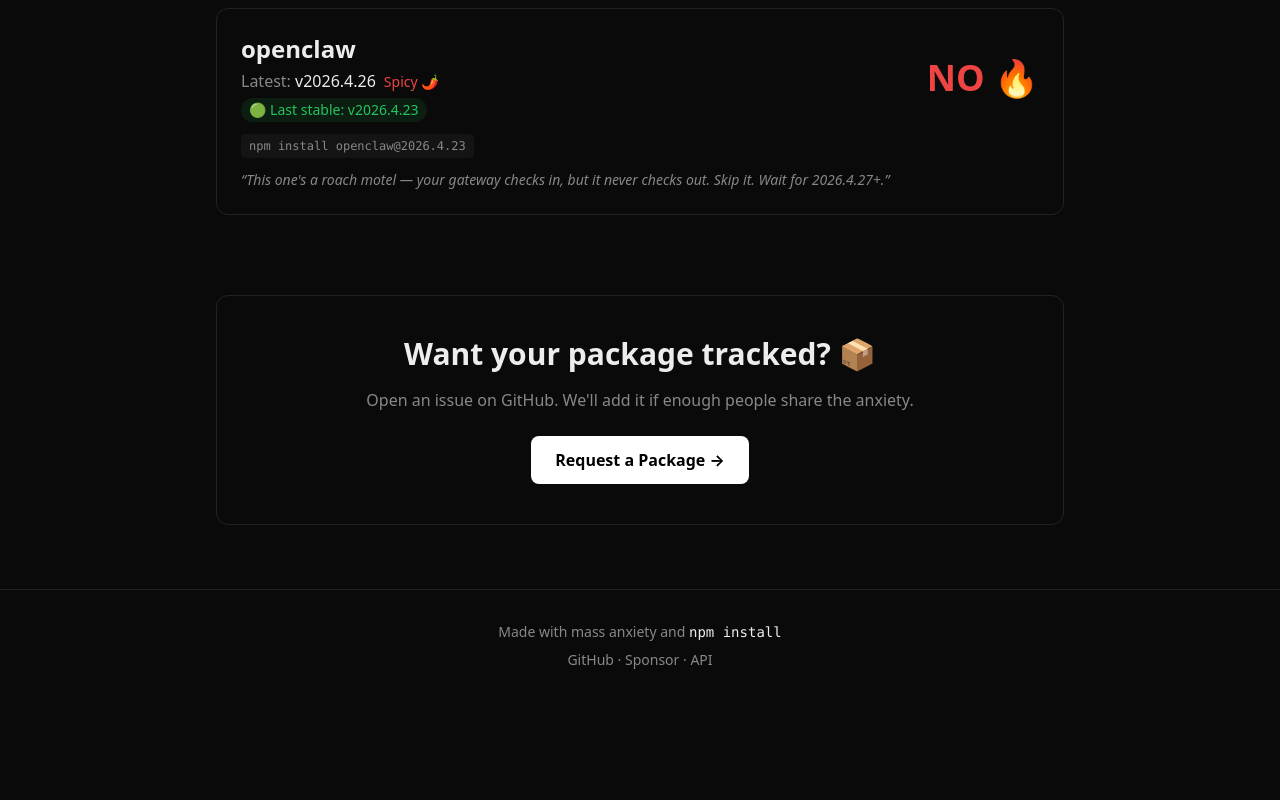
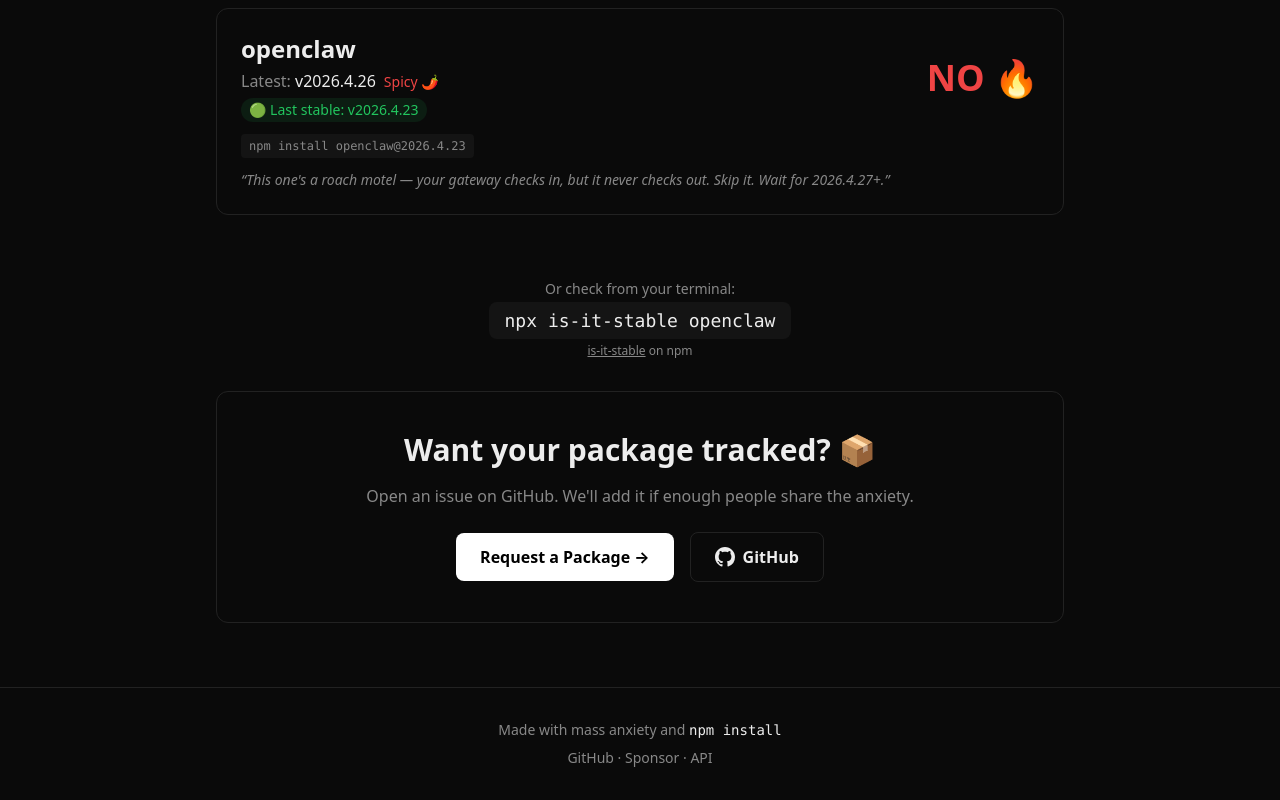
Before and after one commit to exisz/IsItStable, a Next.js app: page / in a window 1280 px wide. Shown: the part 442-1242 px from the top of the page. Before the commit the page ends 1144 px from the top, so only its background shows below. Built offline with nearby package versions, Linux system fonts and the light colour scheme.

Commit message:
feat: improve README, homepage, add Vercel Analytics (NEBULA-98)

```diff
--- a/package.json
+++ b/package.json
@@ -9,6 +9,7 @@
     "lint": "eslint"
   },
   "dependencies": {
+    "@vercel/analytics": "^2.0.1",
     "next": "16.2.4",
     "react": "19.2.4",
     "react-dom": "19.2.4"
--- a/src/app/layout.tsx
+++ b/src/app/layout.tsx
@@ -1,4 +1,5 @@
 import type { Metadata } from "next";
+import { Analytics } from "@vercel/analytics/next";
 import "./globals.css";
 
 export const metadata: Metadata = {
@@ -51,6 +52,7 @@
             <a href="/api/v1/openclaw/verdict" className="hover:text-white transition-colors">API</a>
           </p>
         </footer>
+        <Analytics />
       </body>
     </html>
   );
--- a/src/app/page.tsx
+++ b/src/app/page.tsx
@@ -99,12 +99,22 @@
         </div>
       </section>
 
+      {/* CLI */}
+      <section className="text-center mt-16 mb-4">
+        <p className="text-[var(--color-muted)] text-sm mb-2">Or check from your terminal:</p>
+        <code className="text-lg font-mono bg-[var(--color-card)] px-4 py-2 rounded-lg">npx is-it-stable openclaw</code>
+        <p className="mt-2 text-xs text-[var(--color-muted)]">
+          <a href="https://www.npmjs.com/package/is-it-stable" target="_blank" rel="noopener" className="hover:text-white transition-colors underline">is-it-stable</a> on npm
+        </p>
+      </section>
+
       {/* CTA */}
-      <section className="text-center mt-20 border border-[var(--color-border)] rounded-xl p-10">
+      <section className="text-center mt-8 border border-[var(--color-border)] rounded-xl p-10">
         <h2 className="text-3xl font-bold mb-4">Want your package tracked? 📦</h2>
         <p className="text-[var(--color-muted)] mb-6">
           Open an issue on GitHub. We&apos;ll add it if enough people share the anxiety.
         </p>
+        <div className="flex items-center justify-center gap-4">
           <a
             href="https://github.com/exisz/IsItStable/issues/new"
             target="_blank"
@@ -113,6 +123,16 @@
           >
             Request a Package →
           </a>
+          <a
+            href="https://github.com/exisz/IsItStable"
+            target="_blank"
+            rel="noopener"
+            className="inline-flex items-center gap-2 border border-[var(--color-border)] text-[var(--color-foreground)] font-bold px-6 py-3 rounded-lg hover:border-[var(--color-muted)] transition-colors"
+          >
+            <svg viewBox="0 0 16 16" width="20" height="20" fill="currentColor" aria-hidden="true"><path d="M8 0C3.58 0 0 3.58 0 8c0 3.54 2.29 6.53 5.47 7.59.4.07.55-.17.55-.38 0-.19-.01-.82-.01-1.49-2.01.37-2.53-.49-2.69-.94-.09-.23-.48-.94-.82-1.13-.28-.15-.68-.52-.01-.53.63-.01 1.08.58 1.23.82.72 1.21 1.87.87 2.33.66.07-.52.28-.87.51-1.07-1.78-.2-3.64-.89-3.64-3.95 0-.87.31-1.59.82-2.15-.08-.2-.36-1.02.08-2.12 0 0 .67-.21 2.2.82.64-.18 1.32-.27 2-.27.68 0 1.36.09 2 .27 1.53-1.04 2.2-.82 2.2-.82.44 1.1.16 1.92.08 2.12.51.56.82 1.27.82 2.15 0 3.07-1.87 3.75-3.65 3.95.29.25.54.73.54 1.48 0 1.07-.01 1.93-.01 2.2 0 .21.15.46.55.38A8.013 8.013 0 0016 8c0-4.42-3.58-8-8-8z"/></svg>
+            GitHub
+          </a>
+        </div>
       </section>
     </div>
   );
```
Also changed, not shown: 2 other files (tests, documents, lock files or other folders). Lines whose indentation alone changed are shown as unchanged.
